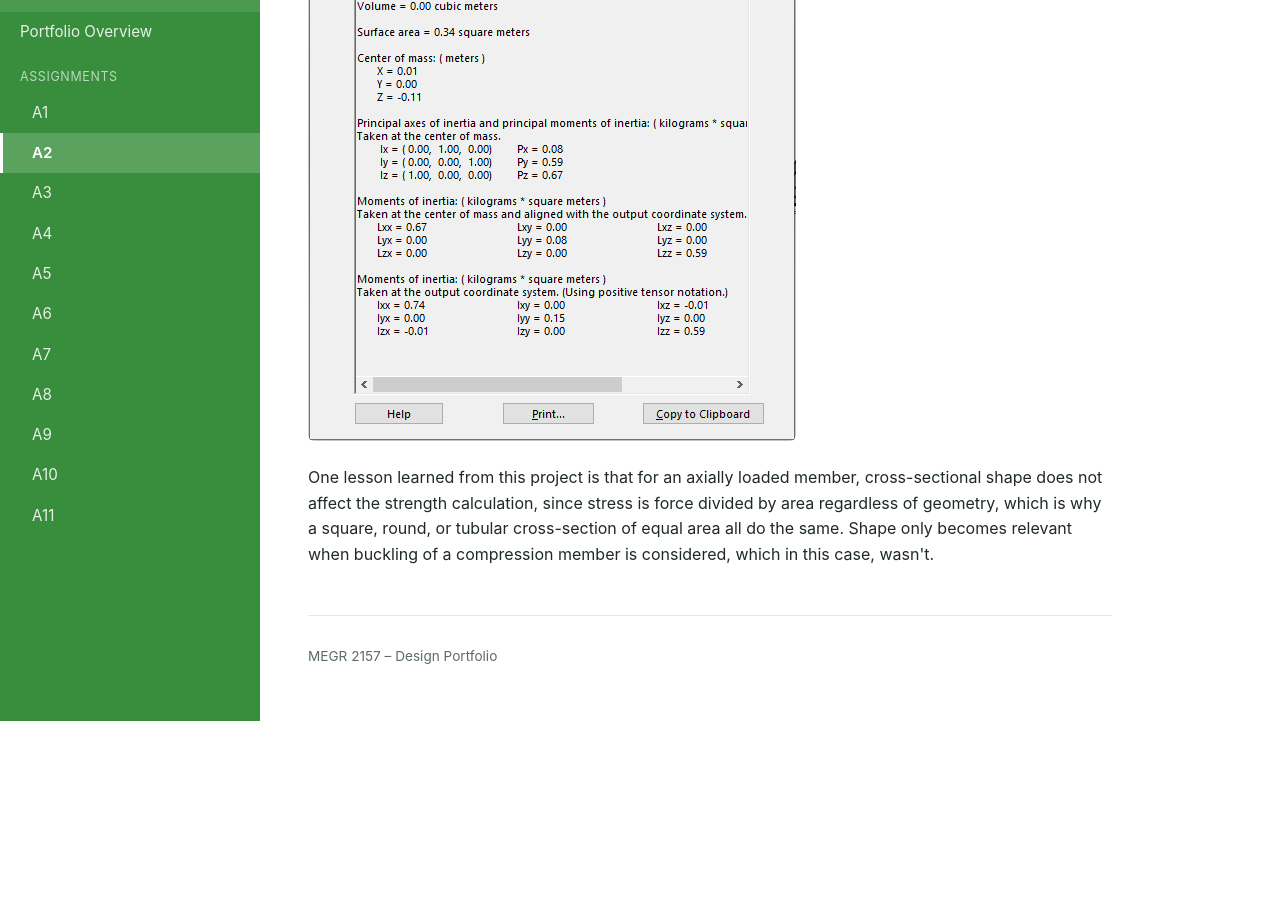
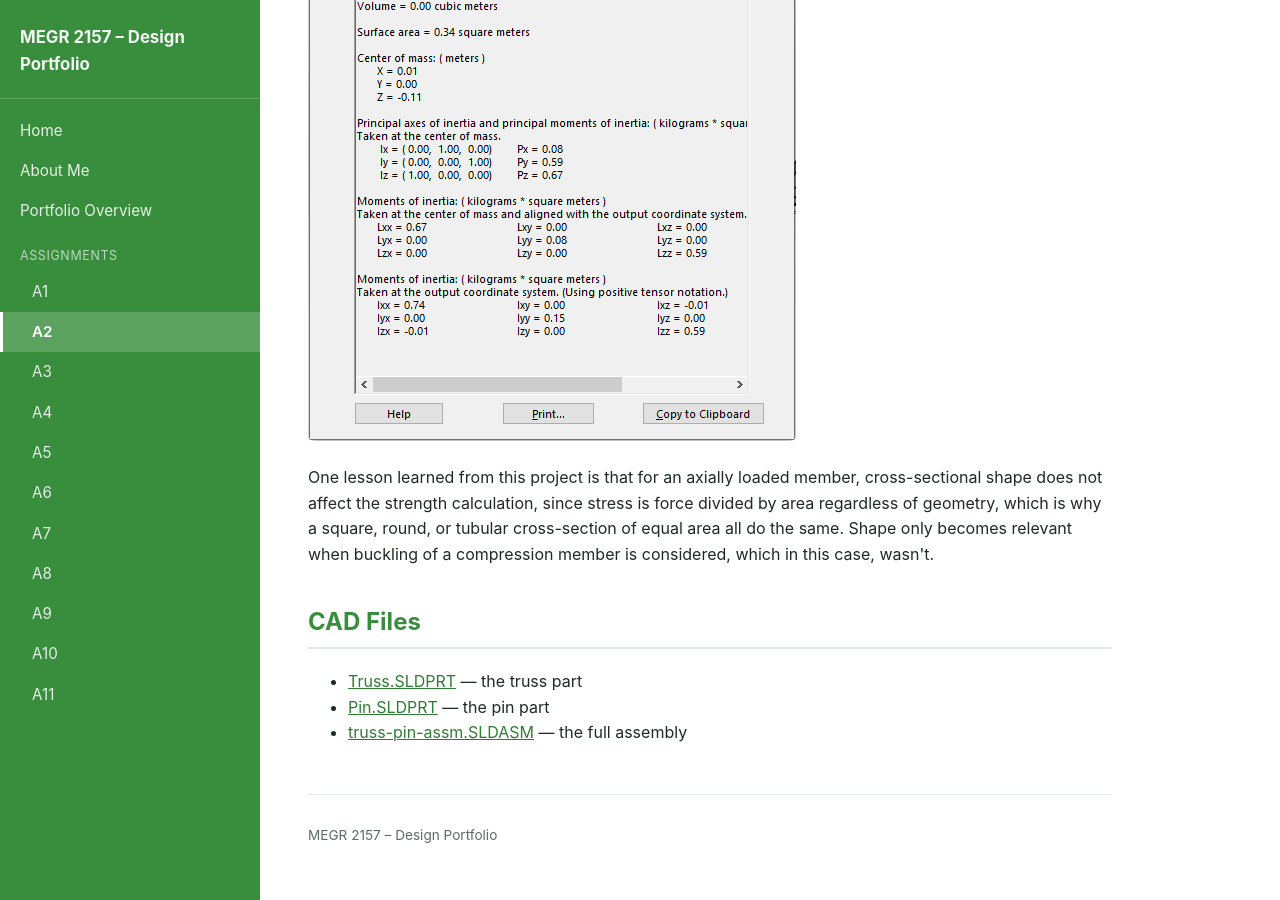
Before and after one commit to juanmasacova/MASACOVA-lecture-portfolio, a Jekyll site: the page built from docs/assignments/A02/index.html, in a window 1280 px wide and 900 px high, scrolled down 12622 px. Built offline with Jekyll 4.4.1, drawn with Linux system fonts in a browser that asks for light colours; before the commit the page ends 13343 px from its top, so only the background shows below that.

Commit message:
Add SolidWorks CAD file downloads to A2 page
Truss.SLDPRT, Pin.SLDPRT, and truss-pin-assm.SLDASM are small enough
to link directly rather than zip.

Co-Authored-By: Claude Sonnet 5 <noreply@anthropic.com>

```diff
--- a/docs/assignments/A02/index.html
+++ b/docs/assignments/A02/index.html
@@ -109,3 +109,10 @@ title: "A2 – Truss Stress Analysis"
 <img src="{{ '/assignments/A02/A2-20.png' | relative_url }}" alt="SolidWorks Mass Properties dialog showing an assembly mass of 5.70 kilograms">
 
 <p>One lesson learned from this project is that for an axially loaded member, cross-sectional shape does not affect the strength calculation, since stress is force divided by area regardless of geometry, which is why a square, round, or tubular cross-section of equal area all do the same. Shape only becomes relevant when buckling of a compression member is considered, which in this case, wasn't.</p>
+
+<h2>CAD Files</h2>
+<ul>
+  <li><a href="{{ '/assignments/A02/Truss.SLDPRT' | relative_url }}" download>Truss.SLDPRT</a> — the truss part</li>
+  <li><a href="{{ '/assignments/A02/Pin.SLDPRT' | relative_url }}" download>Pin.SLDPRT</a> — the pin part</li>
+  <li><a href="{{ '/assignments/A02/truss-pin-assm.SLDASM' | relative_url }}" download>truss-pin-assm.SLDASM</a> — the full assembly</li>
+</ul>
```
Also changed, not shown: 3 other files.
